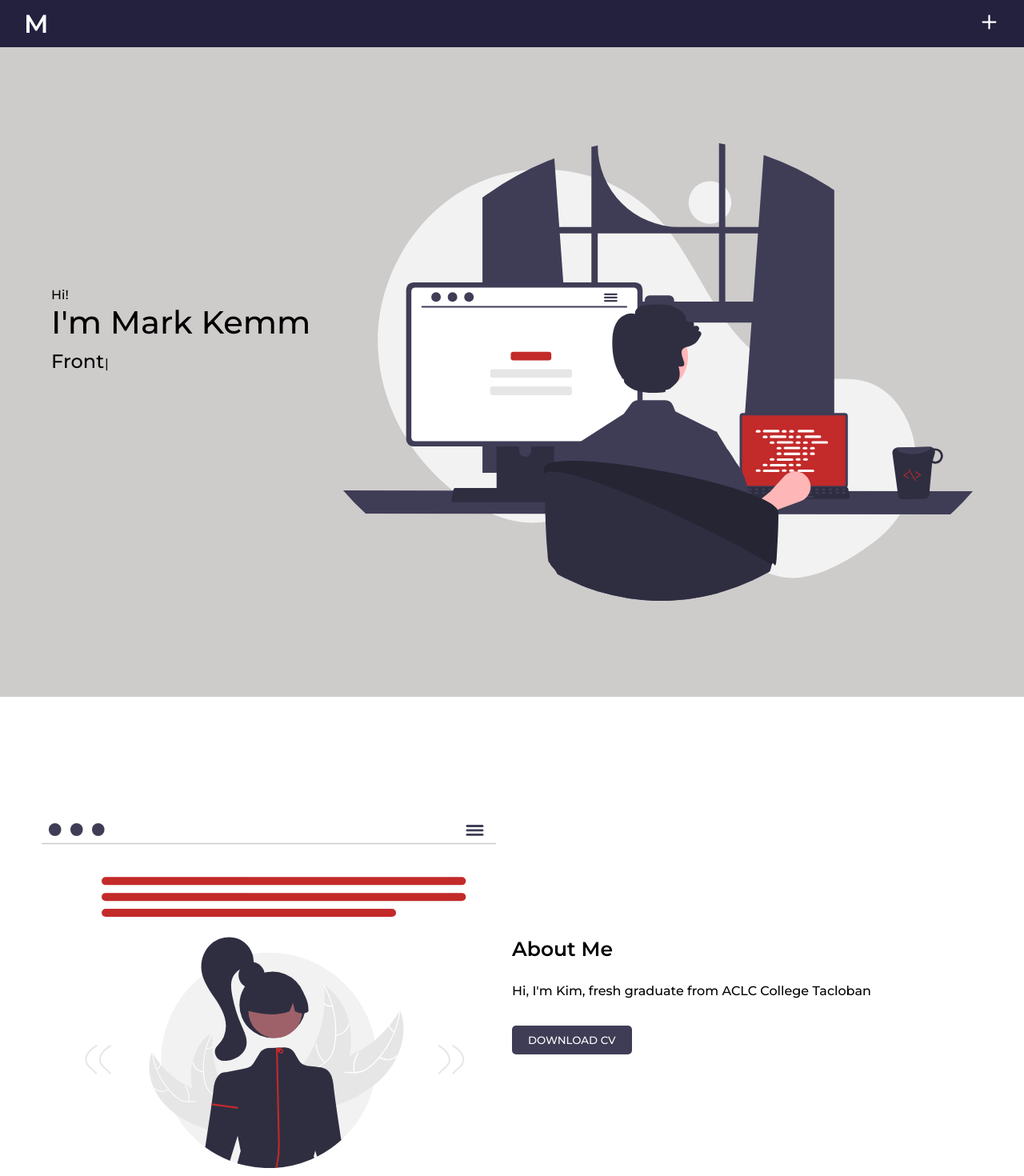
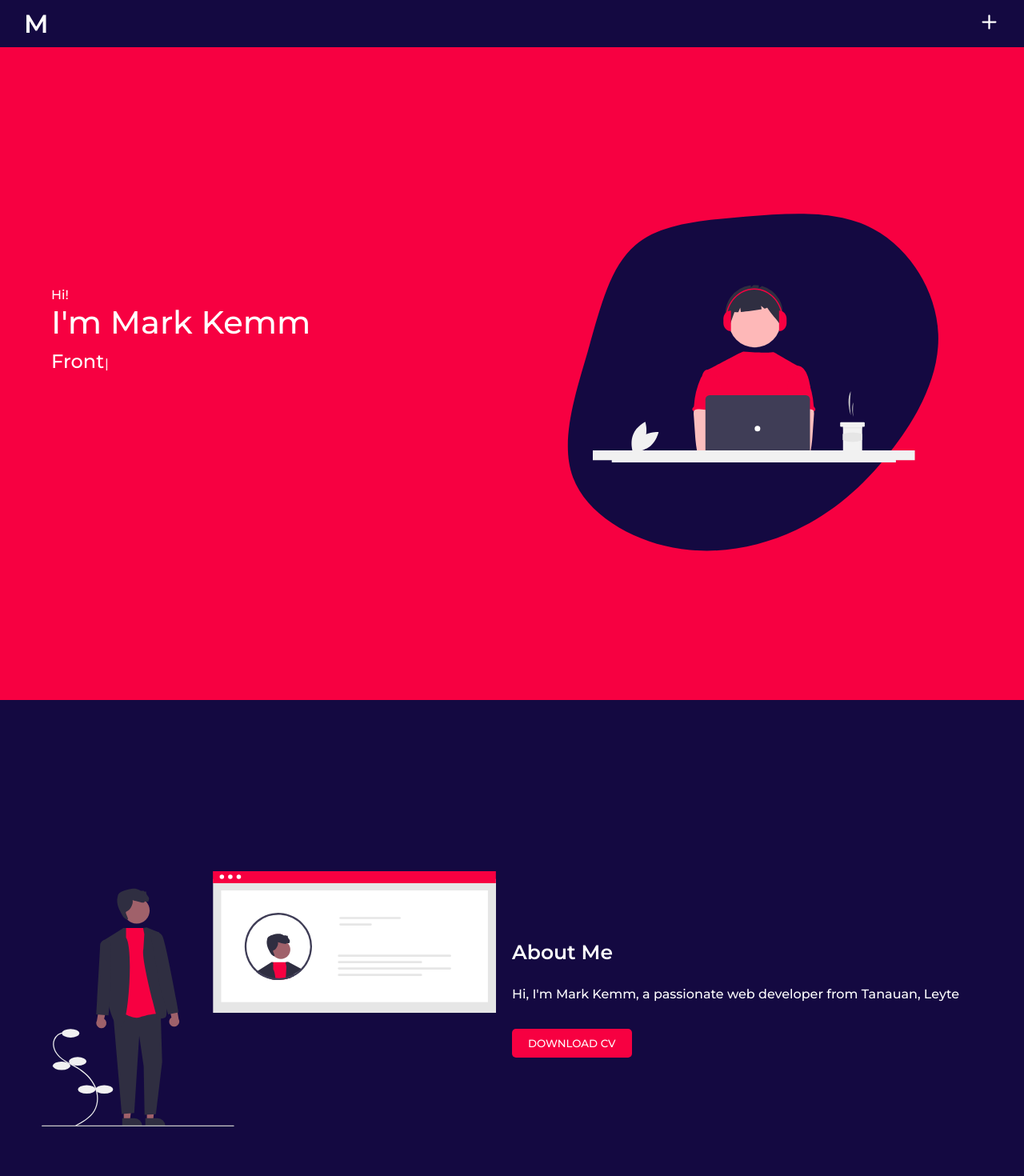
Before and after one commit to MKemmx/portfolio, a React (Vite) app: page / in a window 1280 px wide. Shown: the top 1470 px of the page at 80% size. Built offline with nearby package versions, Linux system fonts and the light colour scheme.

Commit message:
update colors

```diff
--- a/src/App.css
+++ b/src/App.css
@@ -1,7 +1,6 @@
 @import url("https://fonts.googleapis.com/css2?family=Barlow+Semi+Condensed:wght@100;400;500;600&family=Epilogue:wght@500;700&family=Lato:wght@300;400;700&family=Manrope:wght@200;300;500;600;700&family=Montserrat:ital,wght@0,200;0,500;0,600;1,700&family=Open+Sans:ital,wght@0,300;0,400;0,500;1,300;1,400&family=Oswald&family=Roboto+Mono:ital,wght@0,100;0,200;0,300;0,600;1,400&display=swap");
 
 a {
-  color: #fff;
   text-decoration: none;
 }
 
--- a/src/Components/About/About.jsx
+++ b/src/Components/About/About.jsx
@@ -18,7 +18,9 @@ const About = () => {
             className="about-left"
           >
             <h2>About Me</h2>
-            <p>Hi, I'm Kim, fresh graduate from ACLC College Tacloban</p>
+            <p>
+              Hi, I'm Mark Kemm, a passionate web developer from Tanauan, Leyte
+            </p>
             <motion.button
               whileHover={{ scale: 1.1 }}
               whileTap={{ scale: 0.9 }}
--- a/src/Components/About/AboutCSS.css
+++ b/src/Components/About/AboutCSS.css
@@ -1,7 +1,8 @@
 .about {
   padding: 90px 0;
   width: 100%;
-  background-color: #fff;
+  background-color: #140941;
+  color: #fff;
 }
 
 .about-container {
@@ -34,7 +35,7 @@
 }
 
 .resume-btn {
-  background-color: #3f3d56;
+  background-color: #f70041;
   outline: none;
   border: none;
   color: #fff;
--- a/src/Components/Banner/Banner.jsx
+++ b/src/Components/Banner/Banner.jsx
@@ -5,7 +5,7 @@ import "./BannerCSS.css";
 import Typewriter from "typewriter-effect";
 
 // Banner Image
-import BannerSVG from "../../svg/programming.svg";
+import BannerSVG from "../../svg/coding.svg";
 
 const Banner = () => {
   return (
@@ -51,6 +51,14 @@ const Banner = () => {
           data-aos-duration="1500"
           className="banner-right"
         >
+          <svg viewBox="0 0 200 200" xmlns="http://www.w3.org/2000/svg">
+            <path
+              fill="#140941"
+              d="M56.8,-62.8C72.8,-54.3,84.3,-35.6,85,-17.1C85.7,1.3,75.6,19.5,63.9,34.3C52.3,49.1,39.2,60.4,23.3,67.9C7.3,75.4,-11.4,79.1,-30.1,75.5C-48.9,71.9,-67.6,60.8,-73.5,45.1C-79.4,29.4,-72.5,8.9,-67,-10C-61.6,-28.9,-57.5,-46.3,-46.5,-55.7C-35.6,-65.1,-17.8,-66.5,1.3,-68.1C20.4,-69.6,40.9,-71.3,56.8,-62.8Z"
+              transform="translate(100 100)"
+            />
+          </svg>
+
           <img src={BannerSVG} alt="banner-svg" />
         </div>
       </div>
--- a/src/Components/Banner/BannerCSS.css
+++ b/src/Components/Banner/BannerCSS.css
@@ -1,7 +1,7 @@
 .banner {
   padding: 120px 0;
   width: 100%;
-  background-color: #cecbcb;
+  background-color: #f70041;
   z-index: -2;
   pointer-events: none;
   overflow: hidden;
@@ -12,6 +12,7 @@
   margin-inline: auto;
   display: grid;
   grid-template-columns: 1fr 1fr;
+  color: #fff;
 }
 
 .banner-left {
@@ -29,6 +30,20 @@
   display: flex;
 }
 
+.banner-svg {
+  position: relative;
+}
+
+.banner-right img {
+  object-fit: contain;
+  width: 70%;
+  left: 0;
+  position: absolute;
+  top: 50%;
+  right: 50%;
+  transform: translate(25%, -50%);
+}
+
 @media screen and (max-width: 1430px) {
   .banner-container {
     width: 90%;
@@ -40,9 +55,9 @@
     width: 95%;
   }
 
-  .banner-right img {
+  /* .banner-right img {
     width: 100%;
-  }
+  } */
 }
 
 @media screen and (max-width: 730px) {
--- a/src/Components/Contact/ContactCSS.css
+++ b/src/Components/Contact/ContactCSS.css
@@ -1,7 +1,7 @@
 .contact {
   padding: 50px 0;
   width: 100%;
-  background-color: #3f3d56;
+  background-color: #140941;
 }
 
 .contact-container {
--- a/src/Components/Divider/DividerCSS.css
+++ b/src/Components/Divider/DividerCSS.css
@@ -1,8 +1,7 @@
 .divider {
   padding: 30px 0;
   width: 100%;
-  background-color: #3f3d56;
-  margin: 20px 0;
+  background-color: #f70041;
 }
 
 .divider-container {
--- a/src/Components/Footer/FooterCSS.css
+++ b/src/Components/Footer/FooterCSS.css
@@ -1,6 +1,6 @@
 .footer {
   width: 100%;
-  background-color: #23213e;
+  background-color: #140941;
 }
 
 .footer-container {
--- a/src/Components/Navbar/Navbar.jsx
+++ b/src/Components/Navbar/Navbar.jsx
@@ -15,11 +15,8 @@ const Navbar = () => {
     <>
       <div className="header">
         <div className="title">
-          <h1>
-            <a href="#home">M</a>
-          </h1>
+          <h1>M{/* <a href="#home">M</a> */}</h1>
         </div>
-
         <div>
           <motion.svg
             className="menu-btn"
--- a/src/Components/Navbar/NavbarCSS.css
+++ b/src/Components/Navbar/NavbarCSS.css
@@ -1,5 +1,5 @@
 .header {
-  background: #23213e;
+  background: #140941;
   width: 100%;
   position: sticky;
   top: 0;
@@ -15,7 +15,7 @@
 }
 
 .nav {
-  background-color: #3f3d56;
+  background-color: #f70041;
   position: fixed;
   height: 100vh;
   width: 100%;
@@ -26,6 +26,10 @@
   padding-top: 120px;
   align-items: center;
   z-index: 2;
+}
+
+.nav a {
+  color: #fff;
 }
 
 .link {
--- a/src/Components/Project/ProjectCSS.css
+++ b/src/Components/Project/ProjectCSS.css
@@ -26,7 +26,8 @@
   flex-direction: column;
   padding: 20px 0;
   border-radius: 20px;
-  background-color: #f4f4f4;
+  background-color: #140941;
+  color: #fff;
 }
 
 .project-image {
@@ -58,9 +59,8 @@
 }
 
 .project-link {
-  width: fit-content;
+  width: 100%;
   padding: 0 15px;
-  background-color: #3f3d56;
   border-radius: 10px;
   margin-top: 20px;
 }
@@ -89,8 +89,6 @@
   }
 }
 
-/* .project-container */
-
 @media screen and (max-width: 800px) {
   .project-container {
     grid-template-columns: 1fr;
```
Also changed, not shown: src/svg/aboutme.svg, src/svg/coding.svg (added).
